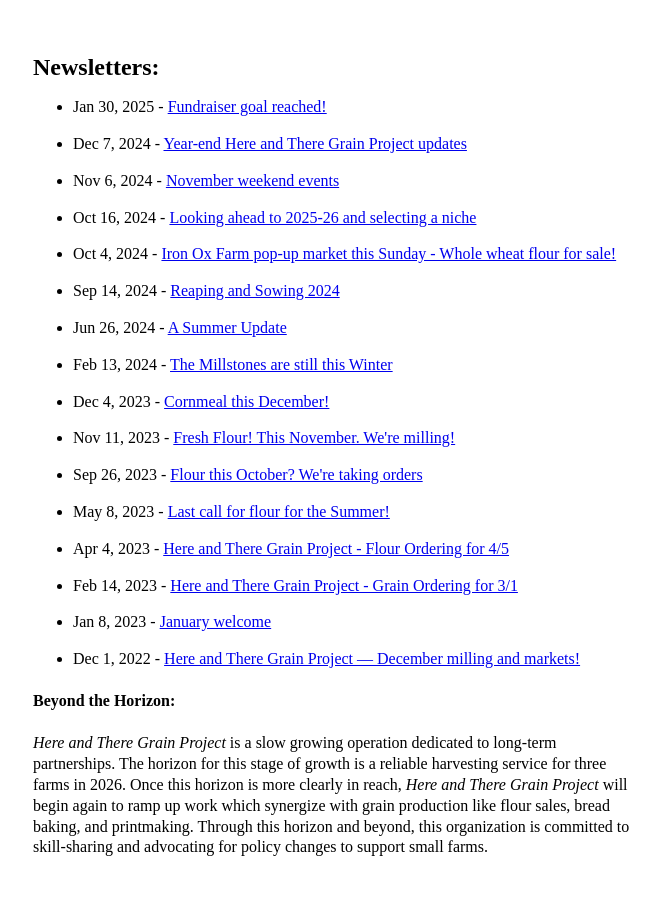
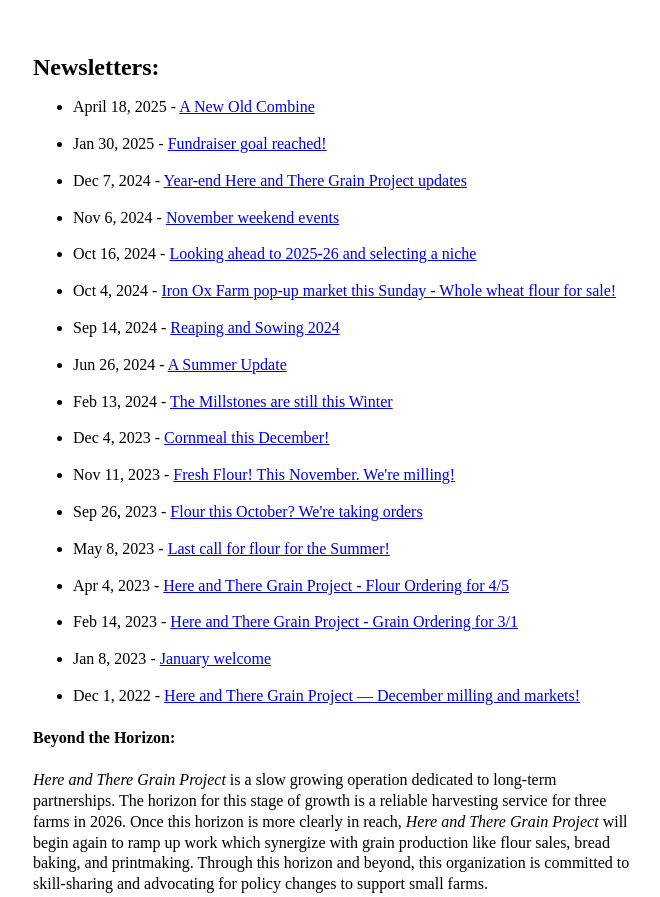
Before and after one commit to drewandrew/here-and-there, a website: page index.html in a window 1280 px wide. Shown: the part 3130-4027 px from the top of the page, without its empty margins (272-932 px from the left). Drawn offline with Linux system fonts and the light colour scheme.

Commit message:
Add latest newsletter

```diff
--- a/index.html
+++ b/index.html
@@ -105,6 +105,11 @@
     <div class="newsletters">
       <h2>Newsletters:</h2>
       <ul>
+        <li>
+          <div>
+            <p>April 18, 2025 - <a href="https://mailchi.mp/93e391468b06/a-new-old-combine">A New Old Combine</a></p>
+          </div>
+        </li>
         <li>
           <div>
             <p>Jan 30, 2025 - <a href="https://mailchi.mp/404a1fdec0ab/year-end-here-and-there-grain-project-updates-12751714">Fundraiser goal reached!</a></p>
```
